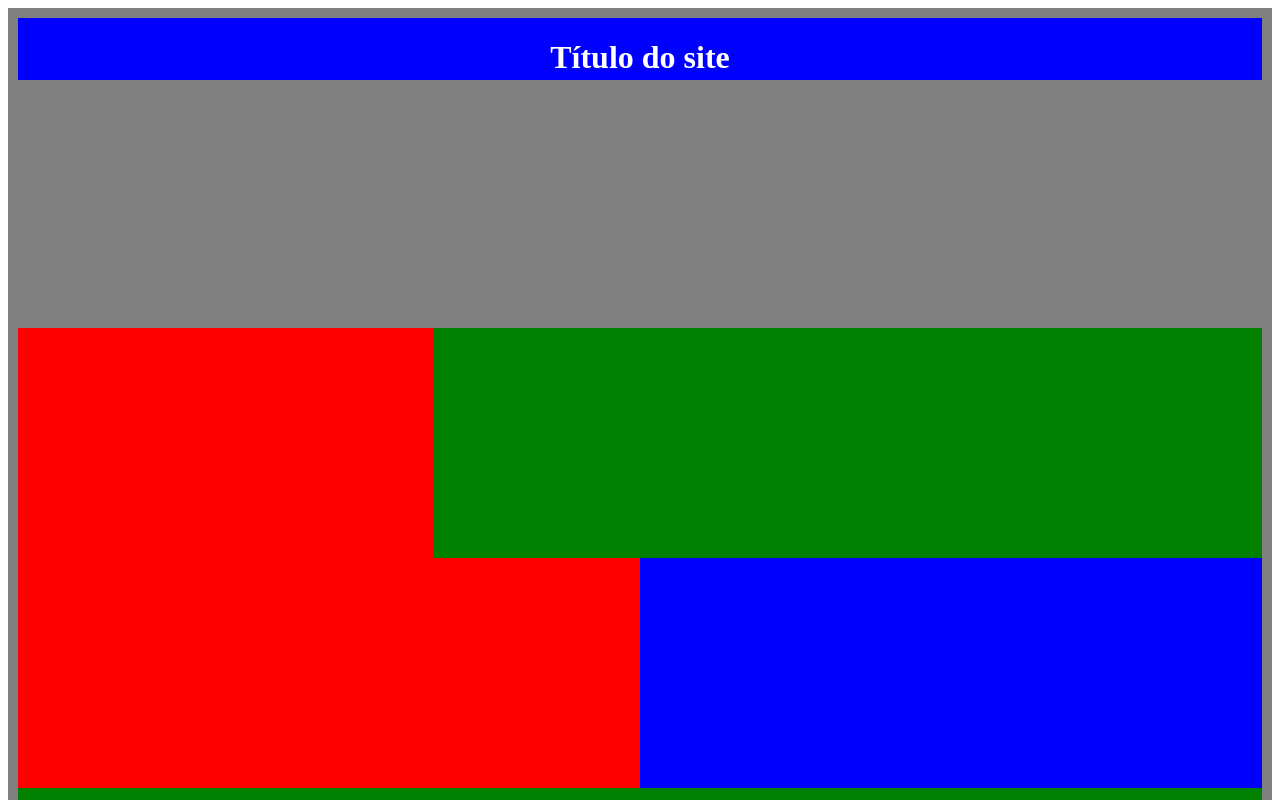
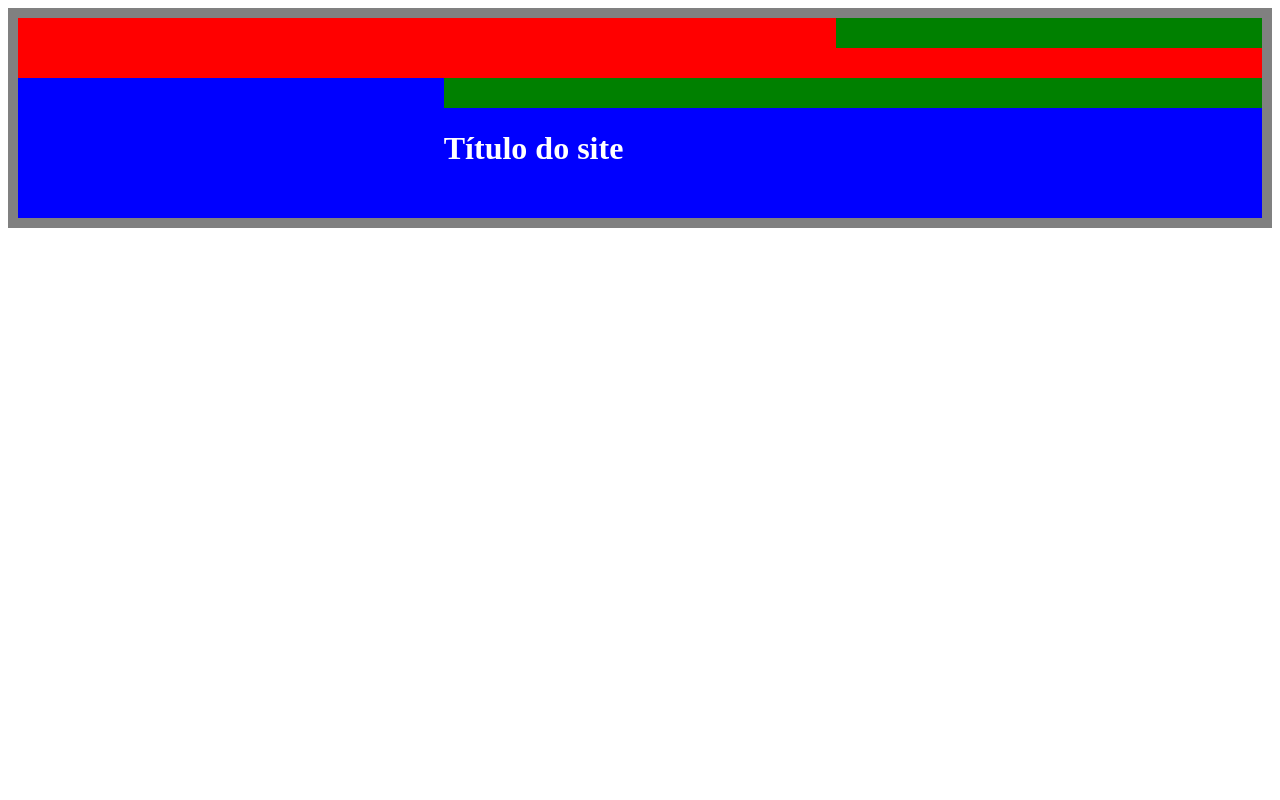
Before and after one commit to johnatanSO/CSSavancado, a plain HTML site: page GRID-AREA/index.html in a window 1280 px wide. Shown: the top 800 px of the page. Drawn offline with Linux system fonts and the light colour scheme.

Commit message:
GRID AREA

```diff
--- a/GRID-AREA/style.css
+++ b/GRID-AREA/style.css
@@ -9,25 +9,21 @@
 }
 .container{
     color: white;
-    height:1000px;
+    height: 200px;
     display: grid;
     padding:10px;
     background-color:grey;
-    grid-template-areas: "a2 a2 a2 a2 a2 a2"
-                         "a1 a1 a3 a3 a3 a3"
-                         "a4 a4 a4 a5 a5 a5"
-                         "a6 a6 a6 a6 a6 a6"
+    grid-template-areas: "a1 a1 a1 a3 a3"
+                        "a4 a4 a4 a4 a4"
+                        "a5 a5 a6 a6 a6"
+                        "a5 a5 a2 a2 a2"
 }
 
 .item1{
     grid-area: a1;
-
 }
 .item2{
     grid-area: a2;
-    height:20%;
-    text-align:center;
-
 }
 .item3{
     grid-area: a3;
```
